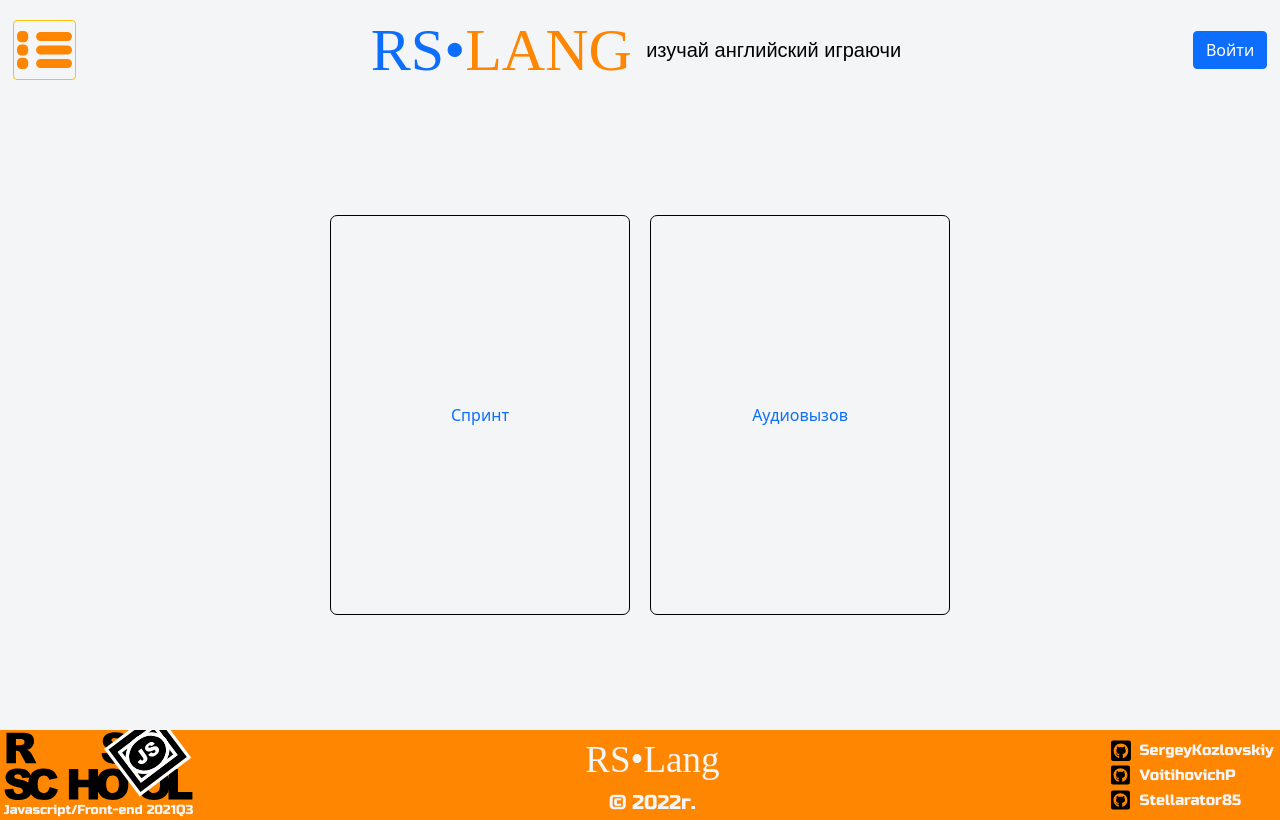
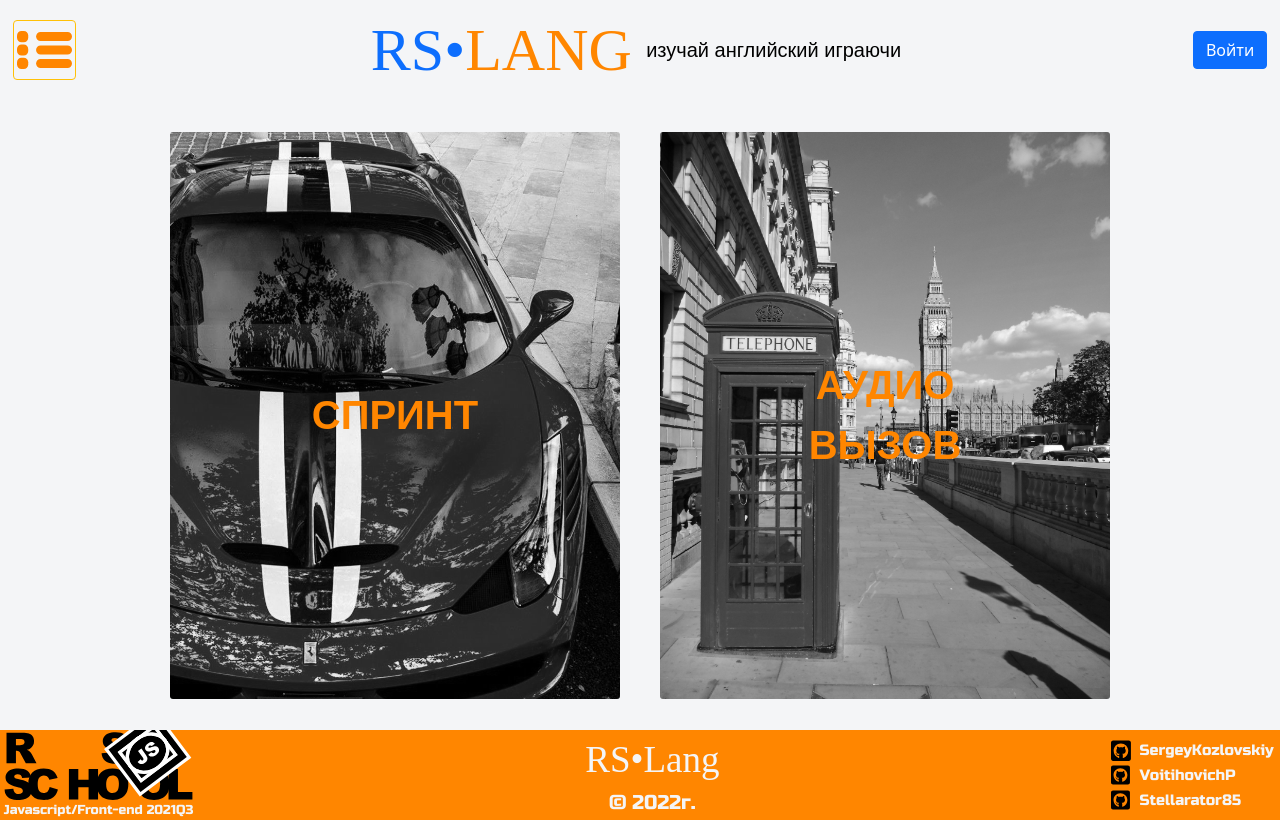
Before and after one commit to SergeyKozlovskiy/rslang, a React (Create React App) app: page /games in a window 1280 px wide. Built offline with nearby package versions, Linux system fonts and the light colour scheme; a web font is replaced by a local one.

Commit message:
fix: fix the formula for calculating the correct answers

```diff
--- a/src/components/settingsGame/settingsGame.css
+++ b/src/components/settingsGame/settingsGame.css
@@ -1,7 +1,8 @@
 .game-settings {
   position: relative;
   display: flex;
-  width: 100%;
+  width: 92%;
+  margin: 0 auto;
   padding: 15px;
   align-items: center;
   justify-content: space-between;
@@ -9,12 +10,13 @@
 }
 
 .game-settings_level {
-  width: 92%;
+  width: 50%;
   background: rgba(255, 255, 255, 0.8);
   cursor: pointer;
   font-size: 18px;
   font-family: var(--menu-font);
   font-weight: 400;
+  text-align: center;
 }
 .game-settings_level:disabled {
  color: rgba(136, 132, 132, 0.7);
--- a/src/pages/games/audioChallenge/audioChallenge.tsx
+++ b/src/pages/games/audioChallenge/audioChallenge.tsx
@@ -55,7 +55,7 @@
       const sumAllAnswers = prevAnswer.rightAnswer.length + prevAnswer.wrongAnswer.length;
       const sumAllCurrectAnswers = prevAnswer.rightAnswer.length;
       statistics.learnedWords = prevAnswer.rightAnswer.length;
-      statistics.optional.correctAnswers = (sumAllCurrectAnswers / sumAllAnswers) * MagicNumbers.PERCENT;
+      statistics.optional.correctAnswers = Math.round((sumAllCurrectAnswers / sumAllAnswers) * MagicNumbers.PERCENT);
       return {
         ...prevAnswer
       }
@@ -125,7 +125,6 @@
       const result = await getWords(num ? num : 0, randomPage).then((value) => value);
       if(result){
         setWordData(result);
-        console.log(result);
       }
     }
     catch(error){
--- a/src/pages/games/games.css
+++ b/src/pages/games/games.css
@@ -5,32 +5,83 @@
   transform: translate(-50%, -50%);
   display: flex;
   width: 100%;
+  height: 100%;
   align-items: center;
   justify-content: center;
 }
+
+.nav-game {
+  display: flex;
+  height: 100%;
+  align-items: center;
+}
+
 .nav-game ul {
   display: flex;
   background: none;
   padding-left: 0 !important;
   margin: 0;
-}
-.nav-game ul li {
-  list-style-type: none;
+  height: 90%;
 }
 
-.nav-game ul li a{
-  display: flex;
-  align-items: center;
-  justify-content: center;
-  width: 300px;
-  height: 400px;
-  padding: 25px 35px;
-  border: 1px solid black;
-  border-radius: 7px;
-  cursor: pointer;
-  transition: 0.3s;
+.nav-game__li {
+  position: relative;
+  list-style-type: none;
+  width: 450px;
+  height: 100%;
 }
 
-.nav-game ul li:nth-child(1) {
+.nav-game__li a {
+  position: absolute;
+  content: '';
+  top: 0;
+  bottom: 0;
+  right: 0;
+  left: 0;
+  width: 100%;
+  height: 100%;
+  border-radius: 3px;
+  filter: grayscale(1);
+  transition: 0.3s;
   margin-right: 20px;
+  z-index: 1;
 }
+
+.nav-game__li:nth-child(1) a {
+  background: url(../../assets/game-page/car.jpg) no-repeat;
+  background-size: cover;
+}
+
+.nav-game__li:nth-child(2) a {
+  background: url(../../assets/game-page/phone.jpg) no-repeat;
+  background-size: cover;
+}
+
+.nav-game__li a:hover {
+  filter: grayscale(0);
+}
+
+.nav-game__li:nth-child(1) {
+  margin-right: 40px;
+}
+
+.nav-game__li:nth-child(1)::after,
+.nav-game__li:nth-child(2)::after {
+  position: absolute;
+  content: 'спринт';
+  width: fit-content;
+  top: 50%;
+  left: 50%;
+  transform: translate(-50%, -50%);
+  color: var(--main-orange-color);
+  font-family: var(--motto-font);
+  text-transform: uppercase;
+  font-size: 40px;
+  font-weight: bold;
+  text-align: center;
+  z-index: 2;
+}
+
+.nav-game__li:nth-child(2)::after {
+  content: 'аудио вызов';
+}
--- a/src/pages/games/games.tsx
+++ b/src/pages/games/games.tsx
@@ -1,11 +1,12 @@
 import { Link } from 'react-router-dom';
 import './games.css';
+
 export const Games: React.FC = () => {
   return <div className="games-wrapper">
         <nav className="nav-game" >
           <ul>
-            <li><Link className="nav-game_link" to="/sprint">Спринт</Link></li>
-            <li><Link className="nav-game_link" to="/audioCall">Аудиовызов</Link></li>
+            <li className='nav-game__li'><Link className="nav-game_link" to="/sprint"></Link></li>
+            <li className='nav-game__li'><Link className="nav-game_link" to="/audioCall"></Link></li>
           </ul>
         </nav>
   </div>
```
Also changed, not shown: src/assets/game-page/car.jpg (added), src/assets/game-page/phone.jpg (added).
